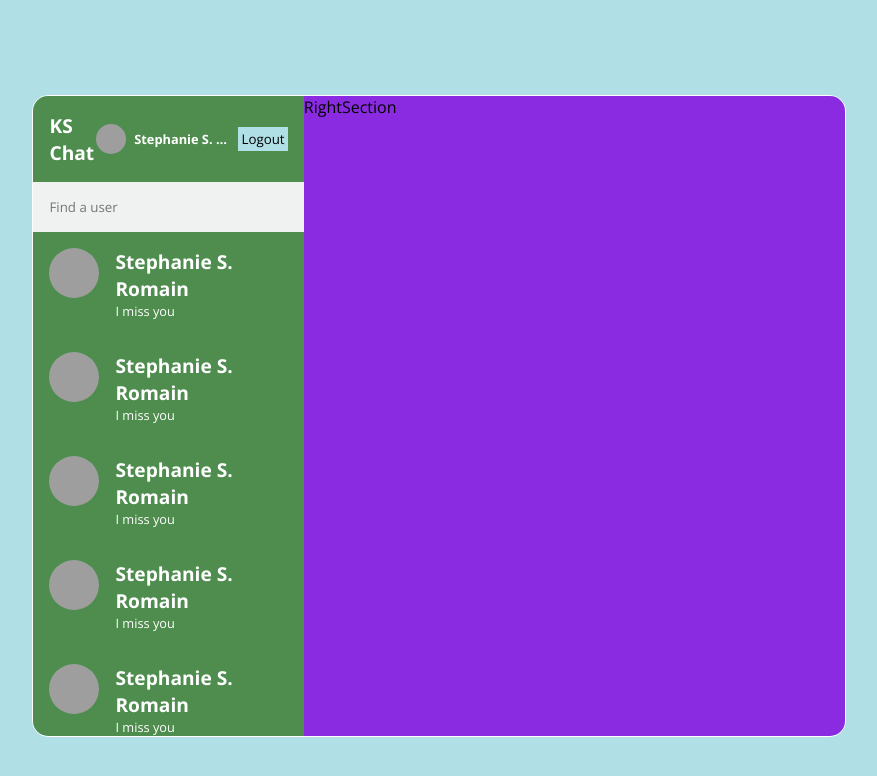
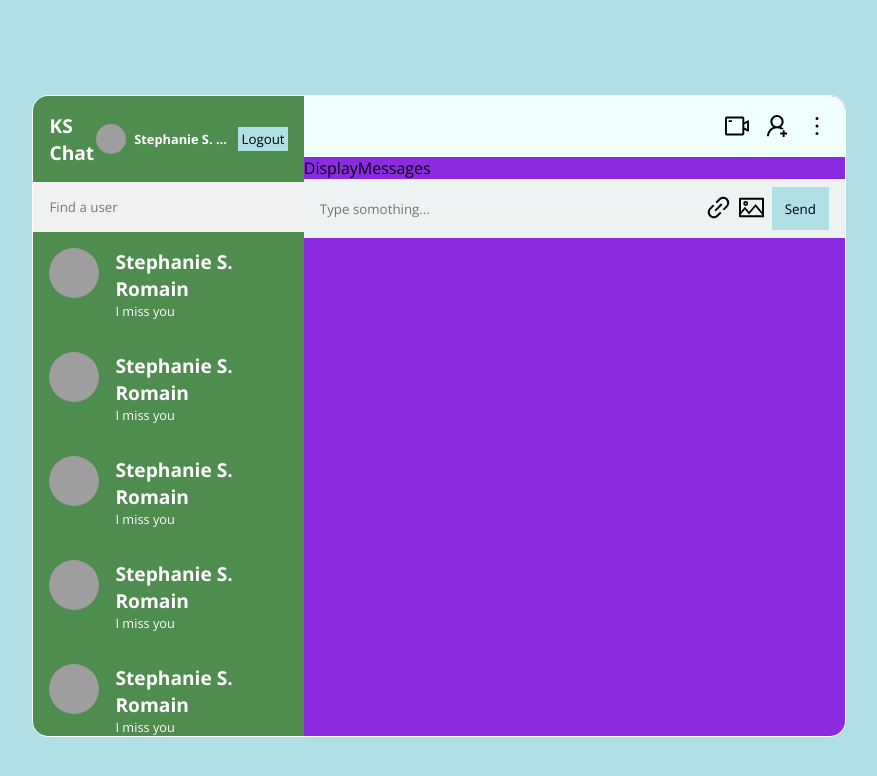
Before and after one commit to kensteph/chat-app, a React (Create React App) app: page / in a window 1280 px wide. Shown: the top 776 px of the page, without its empty margins (201-1078 px from the left). Built offline with nearby package versions, Linux system fonts and the light colour scheme; grey boxes are pictures that could not be loaded.

Commit message:
Create DisplayMessages component.

```diff
--- /dev/null
+++ b/src/components/DisplayMessages.jsx
@@ -0,0 +1,7 @@
+import React from 'react';
+
+const DisplayMessages = () => (
+  <div className="MessageListContainer">DisplayMessages</div>
+);
+
+export default DisplayMessages;
--- /dev/null
+++ b/src/components/InputMessage.jsx
@@ -0,0 +1,21 @@
+import React from 'react';
+import { PictureOutlined, LinkOutlined } from '@ant-design/icons';
+
+const InputMessage = () => (
+  <div className="inputMessageContainer">
+    <input type="text" placeholder="Type somothing..." />
+    <div className="actions">
+      <label htmlFor="doc">
+        <LinkOutlined style={{ fontSize: '25px', cursor: 'pointer' }} />
+        <input style={{ display: 'none' }} type="file" id="doc" />
+      </label>
+      <label htmlFor="picture">
+        <PictureOutlined style={{ fontSize: '25px', cursor: 'pointer' }} />
+        <input style={{ display: 'none' }} type="file" id="picture" />
+      </label>
+      <button type="button">Send</button>
+    </div>
+  </div>
+);
+
+export default InputMessage;
--- /dev/null
+++ b/src/components/RightHeader.jsx
@@ -0,0 +1,14 @@
+import { VideoCameraOutlined, UserAddOutlined, MoreOutlined } from '@ant-design/icons';
+import React from 'react';
+
+const RightHeader = () => (
+  <div className="rightHeaderContainer">
+    <div className="icons">
+      <VideoCameraOutlined />
+      <UserAddOutlined />
+      <MoreOutlined />
+    </div>
+  </div>
+);
+
+export default RightHeader;
--- a/src/components/RightSection.jsx
+++ b/src/components/RightSection.jsx
@@ -1,7 +1,14 @@
 import React from 'react';
+import DisplayMessages from './DisplayMessages';
+import InputMessage from './InputMessage';
+import RightHeader from './RightHeader';
 
 const RightSection = () => (
-  <div className="rightSection">RightSection</div>
+  <div className="rightSection">
+    <RightHeader />
+    <DisplayMessages />
+    <InputMessage />
+  </div>
 );
 
 export default RightSection;
--- a/src/styles/index.scss
+++ b/src/styles/index.scss
@@ -176,6 +176,50 @@
     .rightSection {
       background-color: blueviolet;
       flex: 2;
+
+      .rightHeaderContainer {
+        display: flex;
+        justify-content: flex-end;
+        padding: 1rem;
+        height: 1.8rem;
+        background-color: azure;
+
+        .icons {
+          display: flex;
+          gap: 1rem;
+          font-size: 1.5rem;
+          cursor: pointer;
+        }
+      }
+      .inputMessageContainer {
+        display: flex;
+        background-color: rgb(237, 242, 242);
+        align-items: center;
+        justify-content: center;
+        padding: 0.5rem;
+
+        input {
+          width: 100%;
+          padding: 0.5rem;
+          outline: none;
+          border: none;
+          background: transparent;
+        }
+
+        .actions {
+          display: flex;
+          align-items: center;
+          gap: 0.5rem;
+
+          button {
+            padding: 0.8rem;
+            margin-right: 0.5rem;
+            background-color: powderblue;
+            border: none;
+            cursor: pointer;
+          }
+        }
+      }
     }
   }
 }
```
